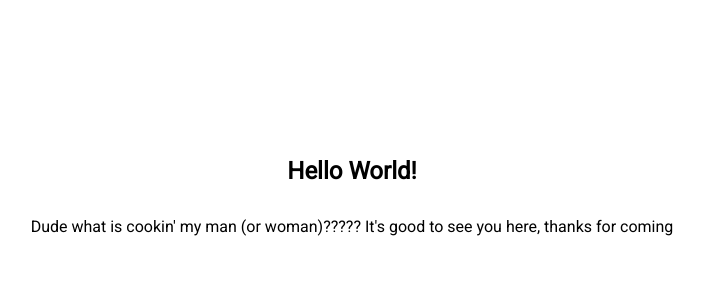
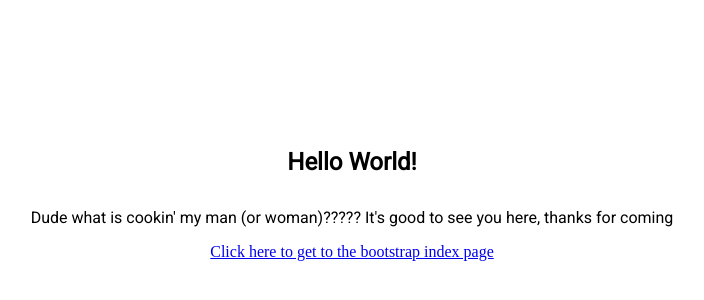
Before and after one commit to Togeffet/Togeffet.github.io, a website: page index.html in a window 1280 px wide. Shown: the part 212-512 px from the top of the page, without its empty margins (296-1000 px from the left). Drawn offline with nearby package versions, Linux system fonts and the light colour scheme.

Commit message:
Added link to bootstrapindex.html

```diff
--- a/index.html
+++ b/index.html
@@ -14,6 +14,7 @@
     <h1>Hello World!</h1>
     <p>Dude what is cookin' my man (or woman)????? It's good to see you here,
        thanks for coming</p>
-
+    <a href="bootstrapindex.html">Click here to get to the bootstrap index
+       page</a>
   </body>
 </html>
```
